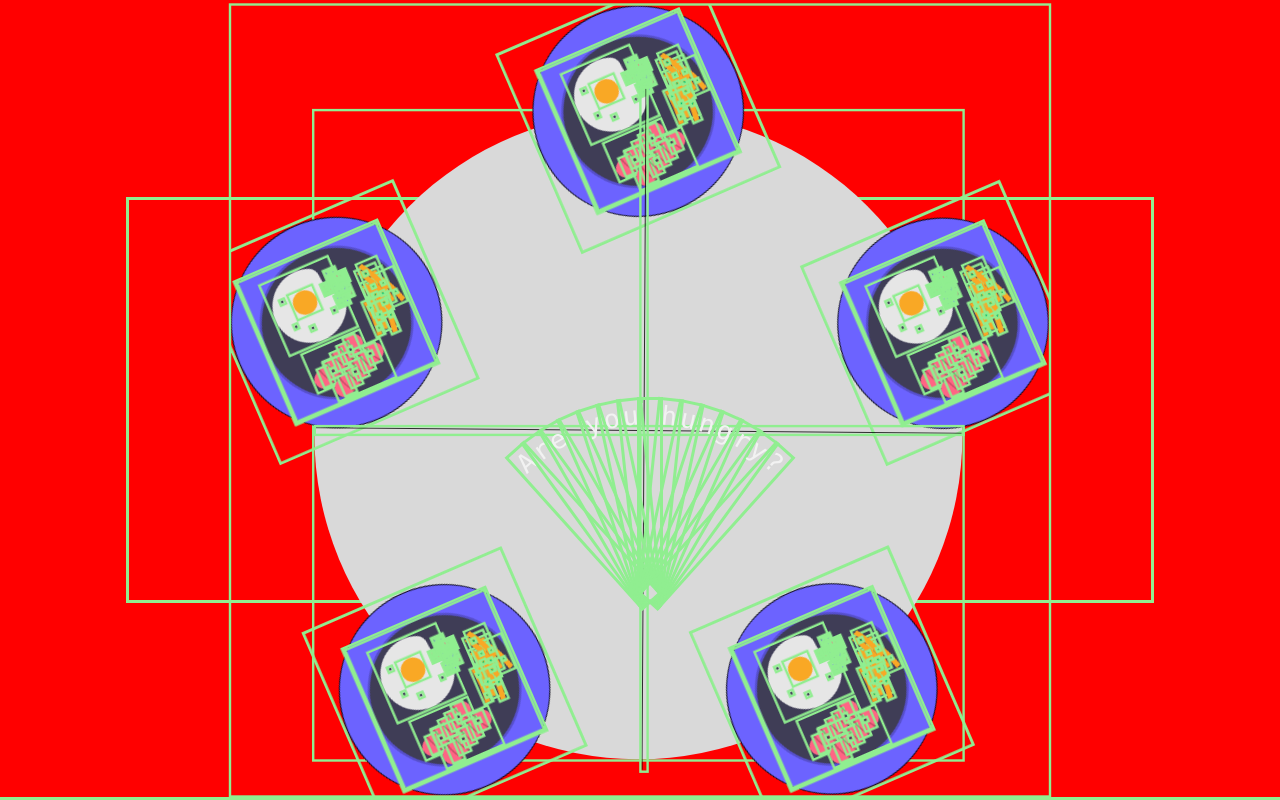
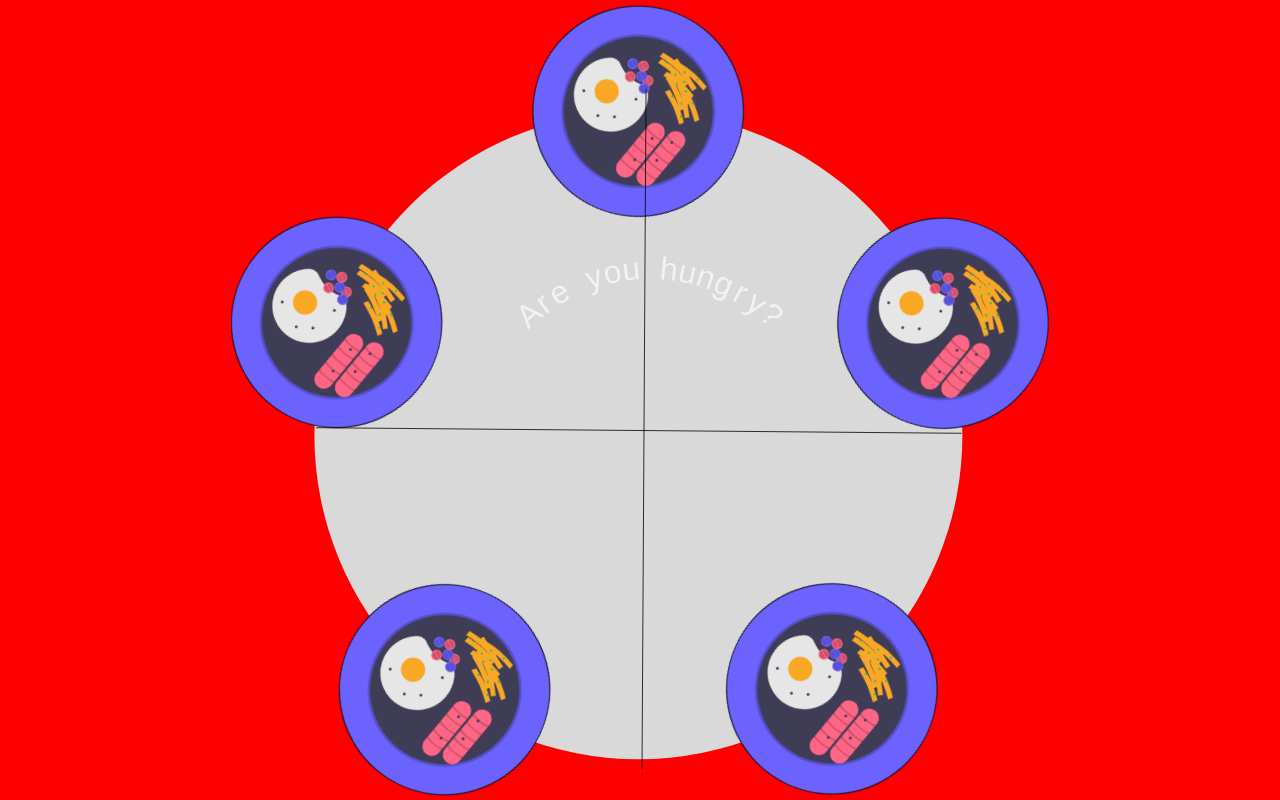
Before and after one commit to Just-scroll/just-scroll.github.io, a website: page index.html in a window 1280 px wide. Drawn offline with nearby package versions, Linux system fonts and the light colour scheme.

Commit message:
Add files via upload

```diff
--- a/index.css
+++ b/index.css
@@ -36,7 +36,7 @@
 
     /* font size */
     --small-font-size: 0.9em;
-    --normal-font-size: 1em;
+    --normal-font-size: 2rem !important;
 
 
     /* scroll bar clrs */
@@ -75,7 +75,7 @@ video {
     font-family: 'Poppins', sans-serif;
     font: inherit;
     /* overflow: hidden; */
-    outline: 3px solid lightgreen !important;
+    /* outline: 3px solid lightgreen !important;  */
     /* debugging css */
 }
 
@@ -161,7 +161,13 @@ a:hover {
     height: 50%;
 }
 
-.masa, .home-txt
+.masa h1 span
+{
+    margin-top:-150px;
+    font-size: var(--normal-font-size);
+}
+
+.home-txt
 {
     position:absolute;
     z-index: 9999;
@@ -314,9 +320,9 @@ section {
     align-items: center;
     background-color: yellow;
 }
-h1 span {
+.home h1 span {
     position:absolute;
-    font: 26px Monaco, MonoSpace;
+    /* font: 26px Monaco, MonoSpace; */
     height: 200px;
     position: absolute;
     width: 20px;
```
Also changed, not shown: index.html (+0 -1 lines).
